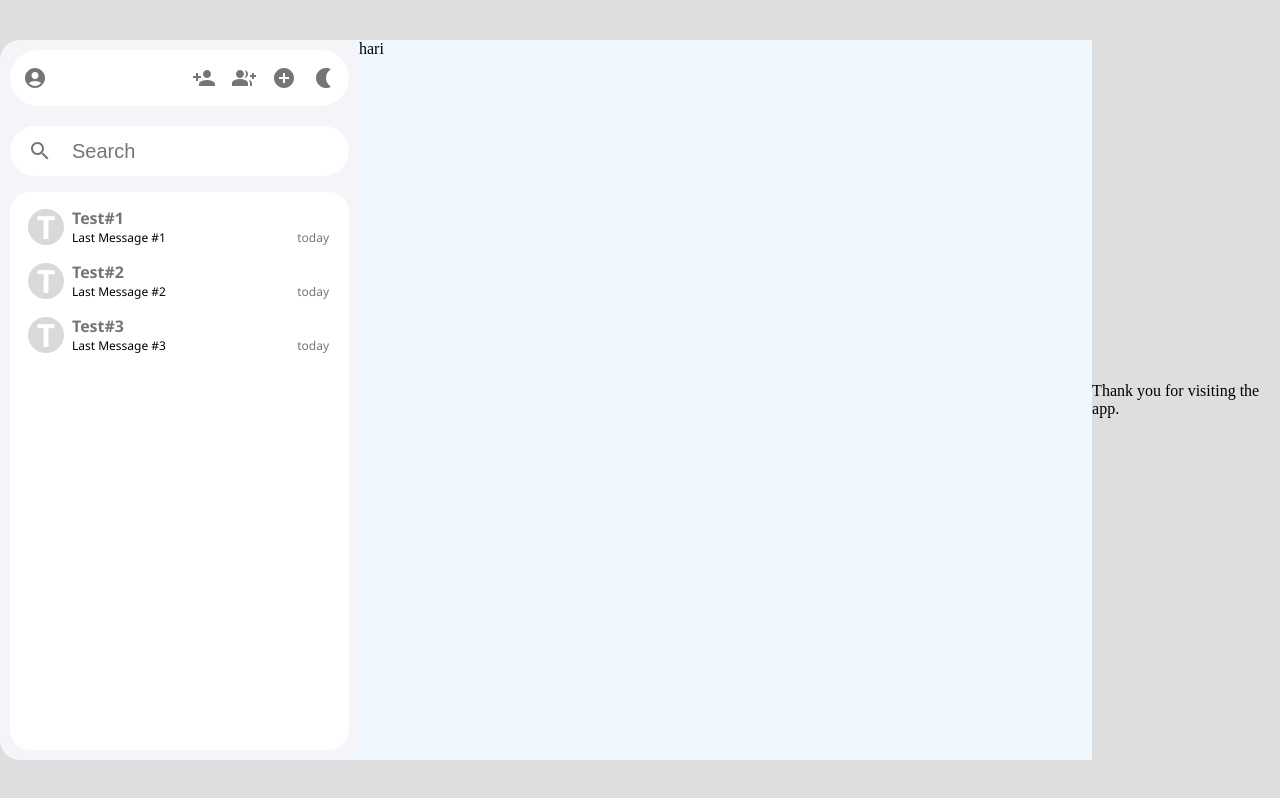
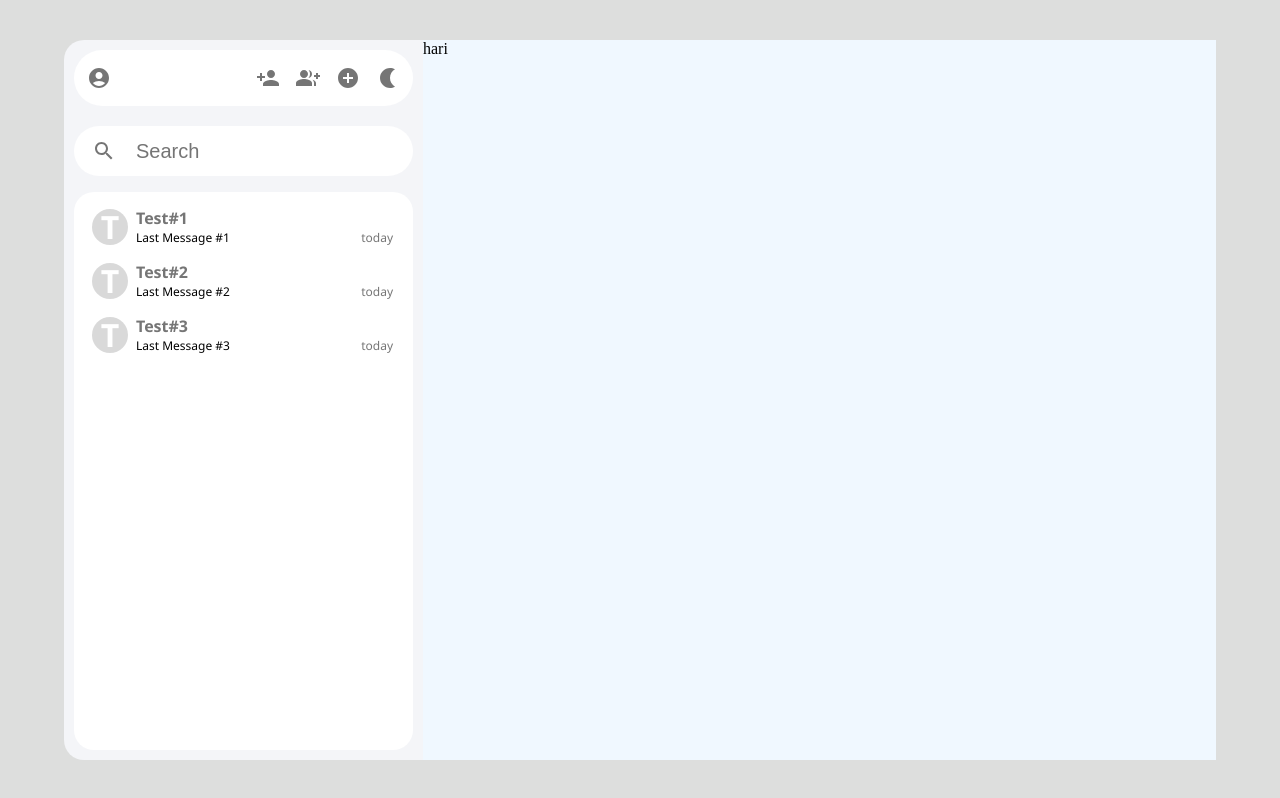
Before and after one commit to js-hari/Chat-App, a React (Create React App) app: page / in a window 1280 px wide. Built offline with nearby package versions, Linux system fonts and the light colour scheme.

Commit message:
Update App.js

```diff
--- a/src/App.js
+++ b/src/App.js
@@ -7,7 +7,6 @@ function App(){
     <div className="App">
 
       <Maincontainer />
-    Thank you for visiting the app.
     </div>
   );
 }
```
